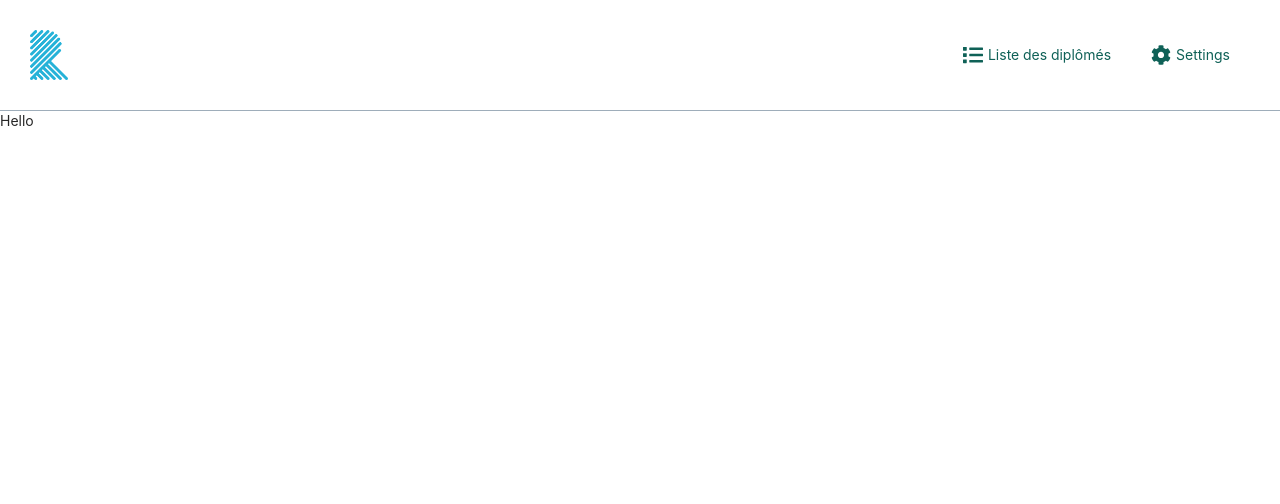
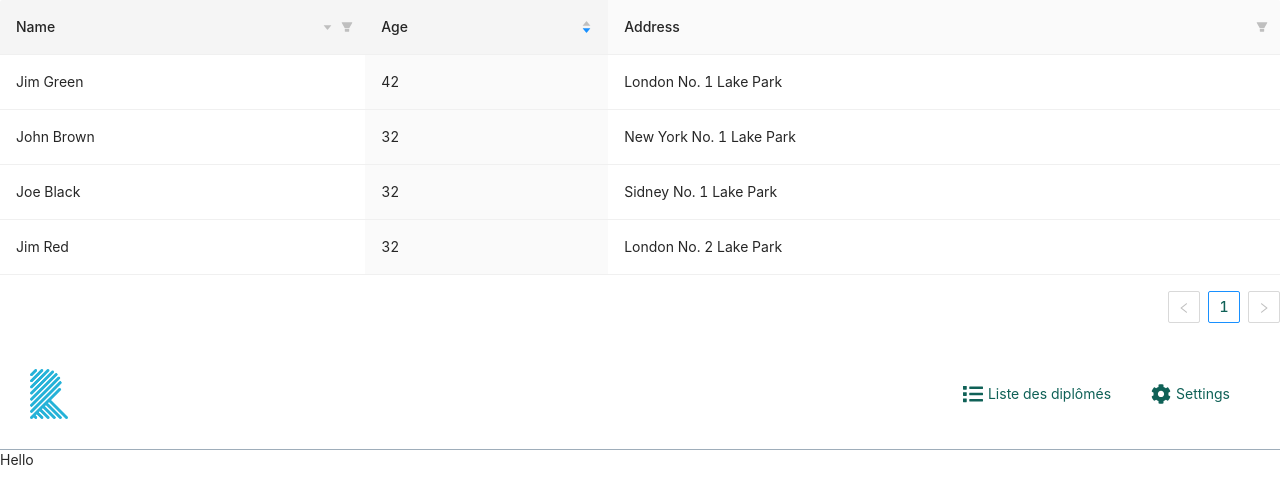
Before and after one commit to ninjacanthi1995/reveal, a React (Create React App) app in the folder client/: page /diploma-list in a window 1280 px wide. Shown: the top 504 px of the page. Built offline with nearby package versions, Linux system fonts and the light colour scheme.

Commit message:
commit before pulling

```diff
--- a/client/src/component/DiplomaListScreen.js
+++ b/client/src/component/DiplomaListScreen.js
@@ -1,14 +1,95 @@
 import React from 'react';
 
 import Navbar from './Navbar';
+import { Table } from 'antd';
 
+const columns = [
+  {
+    title: 'Name',
+    dataIndex: 'name',
+    filters: [
+      {
+        text: 'Joe',
+        value: 'Joe',
+      },
+      {
+        text: 'Jim',
+        value: 'Jim',
+      },
+      {
+        text: 'Submenu',
+        value: 'Submenu',
+        children: [
+          {
+            text: 'Green',
+            value: 'Green',
+          },
+          {
+            text: 'Black',
+            value: 'Black',
+          },
+        ],
+      },
+    ],
+    // specify the condition of filtering result
+    // here is that finding the name started with `value`
+    onFilter: (value, record) => record.name.indexOf(value) === 0,
+    sorter: (a, b) => a.name.length - b.name.length,
+    sortDirections: ['descend'],
+  },
+  {
+    title: 'Age',
+    dataIndex: 'age',
+    defaultSortOrder: 'descend',
+    sorter: (a, b) => a.age - b.age,
+  },
+  {
+    title: 'Address',
+    dataIndex: 'address',
+    filters: [
+      {
+        text: 'London',
+        value: 'London',
+      },
+      {
+        text: 'New York',
+        value: 'New York',
+      },
+    ],
+    onFilter: (value, record) => record.address.indexOf(value) === 0,
+  },
+];
 
+const data = [
+  {
+    key: '1',
+    name: 'John Brown',
+    age: 32,
+    address: 'New York No. 1 Lake Park',
+  },
+  {
+    key: '2',
+    name: 'Jim Green',
+    age: 42,
+    address: 'London No. 1 Lake Park',
+  },
+  {
+    key: '3',
+    name: 'Joe Black',
+    age: 32,
+    address: 'Sidney No. 1 Lake Park',
+  },
+  {
+    key: '4',
+    name: 'Jim Red',
+    age: 32,
+    address: 'London No. 2 Lake Park',
+  },
+];
 
-
-
-
-
-
+function onChange(pagination, filters, sorter, extra) {
+  console.log('params', pagination, filters, sorter, extra);
+}
 
 
 const DiplomaListScreen = () => {
@@ -16,6 +97,7 @@ const DiplomaListScreen = () => {
 
   return (
     <>
+    <Table columns={columns} dataSource={data} onChange={onChange} />
     <Navbar/>
     <div>Hello</div>
     </>
```
